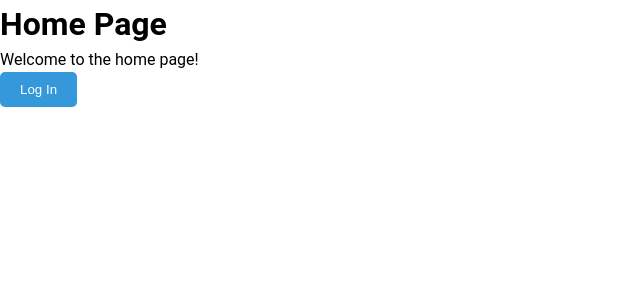
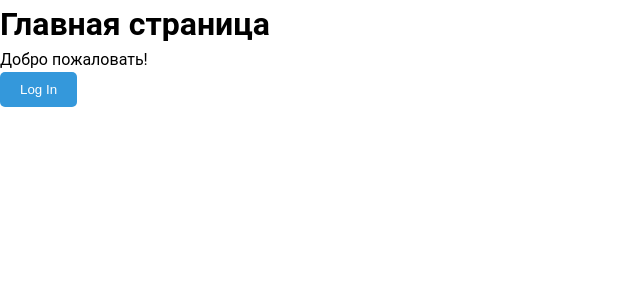
Before and after one commit to AndStrel/TemplateRepo, a React (Vite) app: page / in a window 1280 px wide. Shown: the top 300 px of the page, without its empty margins (0-640 px from the left). Built offline with nearby package versions, Linux system fonts and the light colour scheme.

Commit message:
разделен компонент homePage

```diff
--- a/src/components/ui/pages/homePage/homePageUI.tsx
+++ b/src/components/ui/pages/homePage/homePageUI.tsx
@@ -1,7 +1,7 @@
 import { Button } from '../../../button';
 import { HomePageUIProps } from './type';
 
-export const HomePageUI: React.FC = ({
+export const HomePageUI: React.FC<HomePageUIProps> = ({
   title = 'Home Page',
   description = 'Welcome to the home page!',
   handleLogin,
--- a/src/pages/homePage/homePage.tsx
+++ b/src/pages/homePage/homePage.tsx
@@ -1,5 +1,4 @@
 import { useNavigate } from 'react-router-dom';
-import { Button } from '../../components';
 import { RootState, useAppDispatch, useAppSelector } from '../../store/store';
 import { login } from '../../store/slices';
 import { useEffect } from 'react';
@@ -20,5 +19,11 @@ export const HomePage: React.FC = () => {
     }
   }, [isAuthenticated, navigate]);
 
-  return <HomePageUI handleLogin={handleLogin} />;
+  return (
+    <HomePageUI
+      title="Главная страница"
+      description="Добро пожаловать!"
+      handleLogin={handleLogin}
+    />
+  );
 };
```
